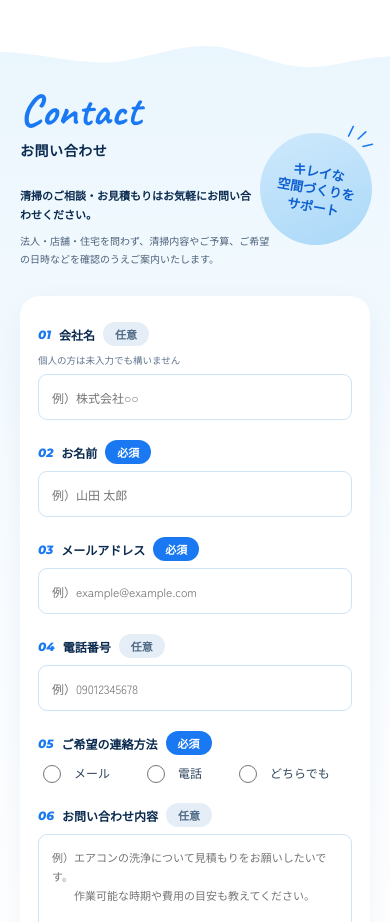
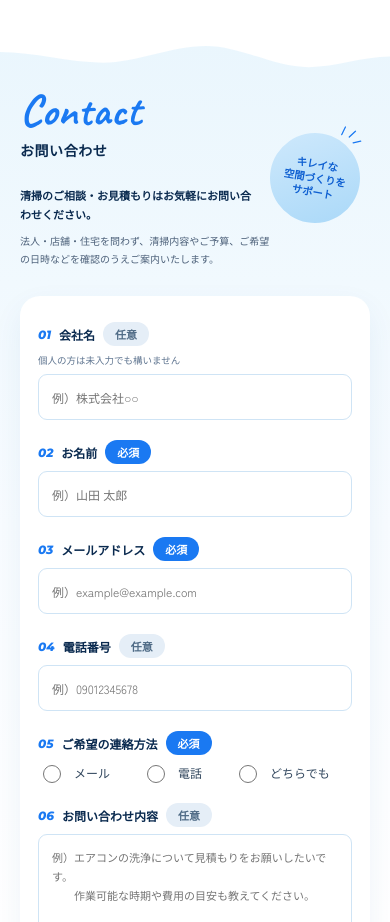
Before and after one commit to cubotax/kukaneiseisha-lp, a Next.js app in the folder nextjs-app/: page / in a window 390 px wide. Shown: the part 5460-6382 px from the top of the page. Built offline with nearby package versions, Linux system fonts and the light colour scheme.

Commit message:
Finalize section order and responsive layout

```diff
--- a/nextjs-app/src/app/globals.css
+++ b/nextjs-app/src/app/globals.css
@@ -2151,3 +2151,93 @@ button {
     padding-top: 42px !important;
   }
 }
+
+/* ===== Mobile Contact badge 80% + right aligned ===== */
+@media (max-width: 767px) {
+  .contact-badge {
+    width: 90px !important;
+    height: 90px !important;
+    right: 10px !important;
+  }
+
+  .contact-badge span {
+    font-size: 10.4px !important;
+    line-height: 1.35 !important;
+  }
+
+  .contact-badge-lines {
+    transform: translate(18px, 22px) scale(.8) rotate(40deg) !important;
+    transform-origin: center !important;
+  }
+}
+
+/* ===== PC hero underline ===== */
+@media (min-width: 1024px) {
+  .hero-line2 {
+    display: inline-block !important;
+    background:
+      linear-gradient(
+        transparent 62%,
+        #bfe3fb 62%,
+        #bfe3fb 95%,
+        transparent 95%
+      ) !important;
+  }
+}
+
+/* ===== Mobile Contact badge position final ===== */
+@media (max-width: 767px) {
+
+  /* 丸を現在位置から右へ20px */
+  .contact-badge {
+    right: -10px !important;
+  }
+
+  /* 三本ラインを現在位置から上へ10px */
+  .contact-badge-lines {
+    transform: translate(18px, 12px) scale(.8) rotate(40deg) !important;
+  }
+}
+
+/* ===== PC content width 1100px SAFE TEST ===== */
+@media (min-width: 1024px) {
+
+  .about-inner,
+  .services-inner,
+  .works-inner,
+  .strengths-inner,
+  .faq-inner,
+  .contact-inner,
+  .footer-inner {
+    width: 1100px !important;
+    max-width: 1100px !important;
+  }
+}
+
+/* ===== Mobile Contact badge position correction ===== */
+@media (max-width: 767px) {
+
+  /* 丸を左へ20px */
+  .contact-badge {
+    right: 30px !important;
+  }
+
+  /* 三本ラインは上へ10pxのまま */
+  .contact-badge-lines {
+    transform: translate(18px, 12px) scale(.8) rotate(40deg) !important;
+  }
+}
+
+/* ===== Mobile Contact badge lines left 20px ===== */
+@media (max-width: 767px) {
+  .contact-badge-lines {
+    transform: translate(-2px, 12px) scale(.8) rotate(40deg) !important;
+  }
+}
+
+/* ===== Mobile Contact badge lines fine tune ===== */
+@media (max-width: 767px) {
+  .contact-badge-lines {
+    transform: translate(3px, 17px) scale(.8) rotate(40deg) !important;
+  }
+}
```
